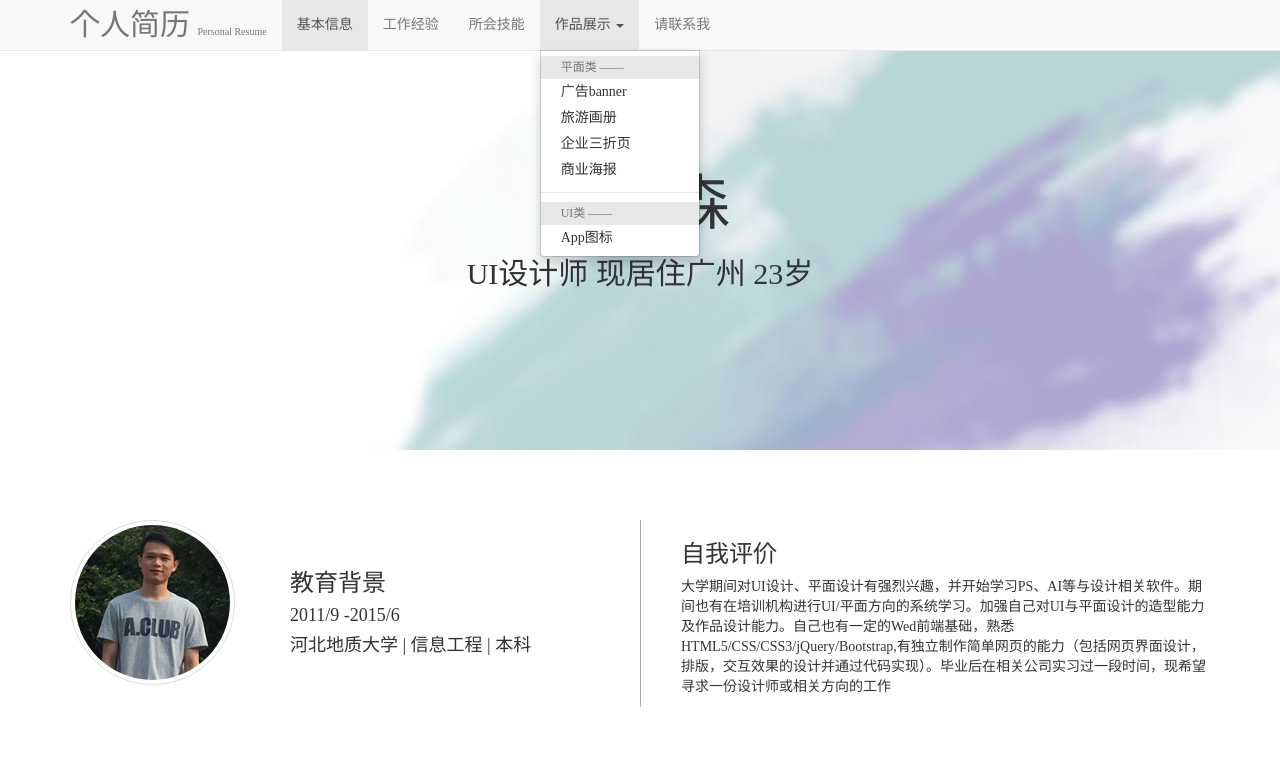
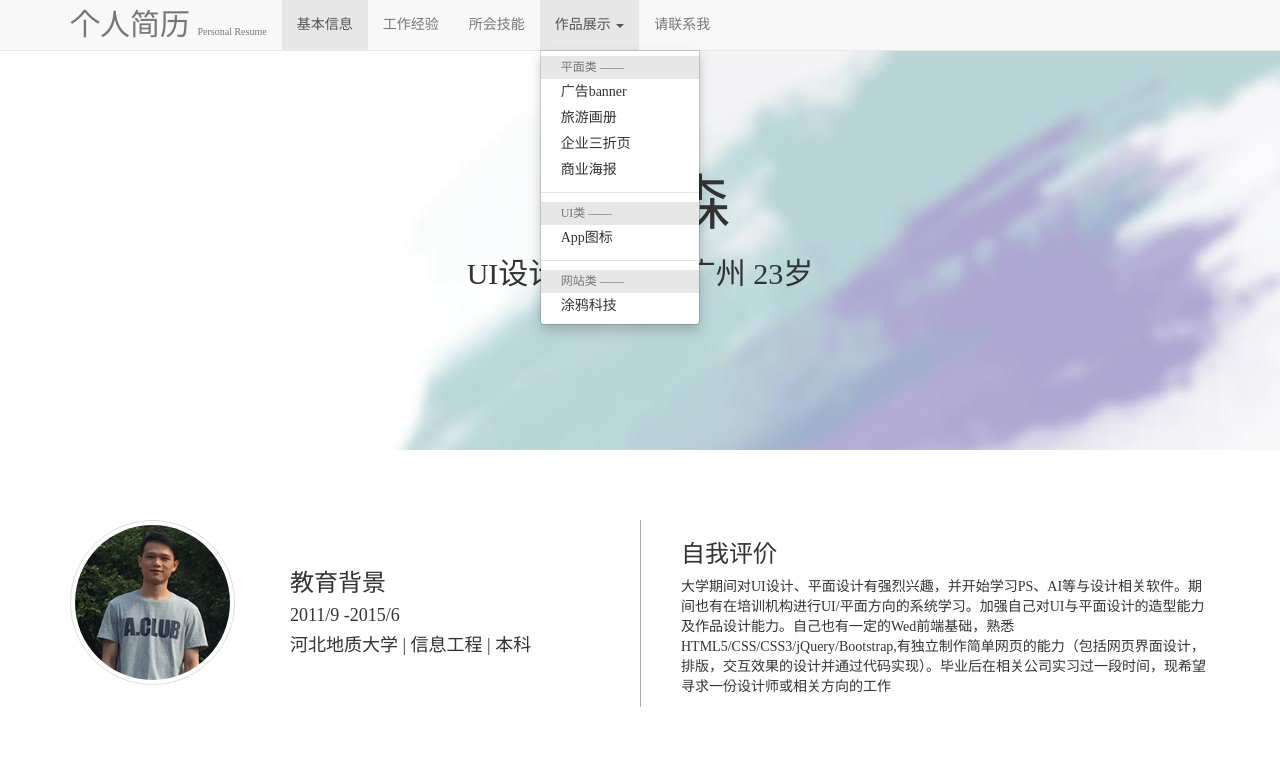
Before and after one commit to nothinglate/myresume, a plain HTML site: page index.html in a window 1280 px wide. Both pictures are taken after a click on the link "作品展示". Shown: the top 764 px of the page. Drawn offline with Linux system fonts and the light colour scheme.

Commit message:
myresume

```diff
--- a/index.html
+++ b/index.html
@@ -68,6 +68,9 @@
 							<li class="divider"></li>
 							<li class="dropdown_color  dropdown-header">UI类 ——</li>
 							<li><a href="#icon">App图标</a></li>
+							<li class="divider"></li>
+							<li class="dropdown_color  dropdown-header">网站类 ——</li>
+							<li><a href="http://nothinglate.github.io" target="_blank">涂鸦科技</a></li>
 						</ul>
 					</li>
 					<li><a href="#contact_me">请联系我</a></li>
```
